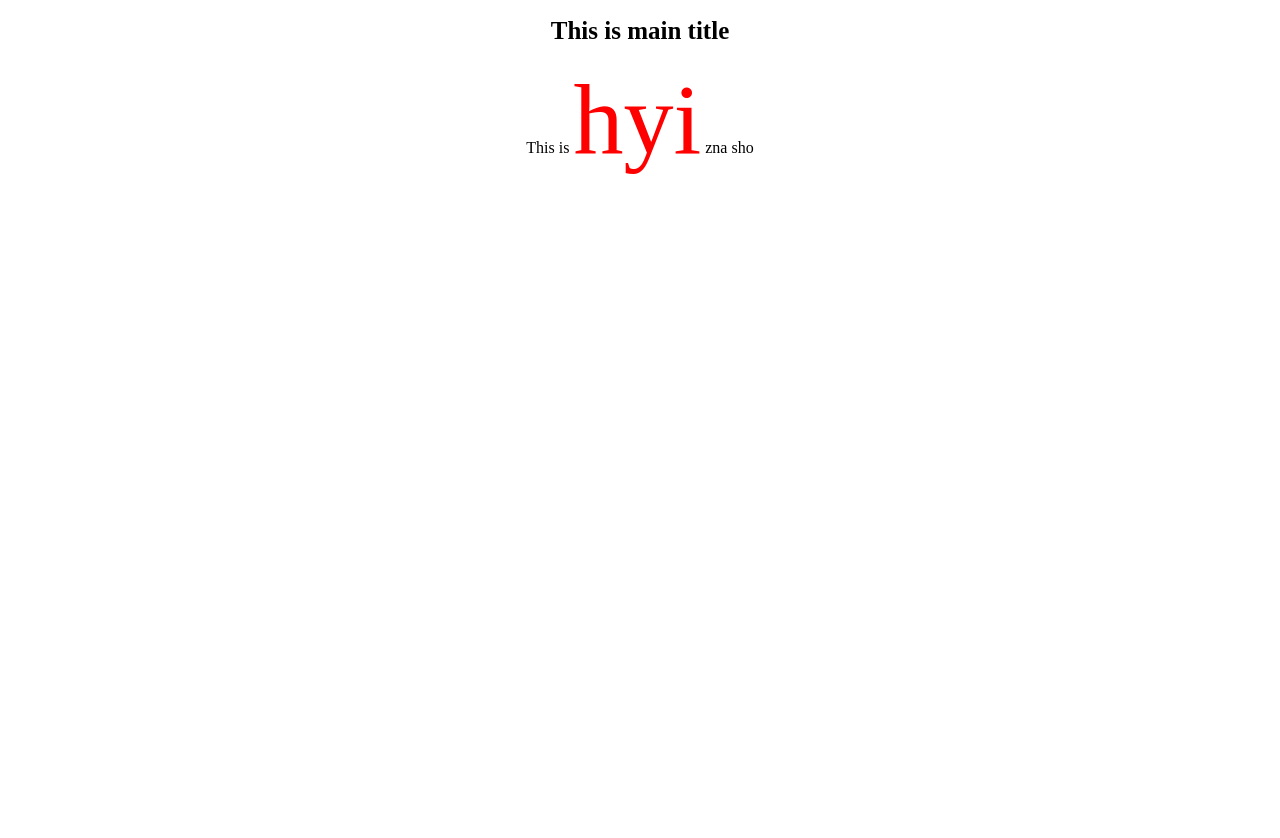
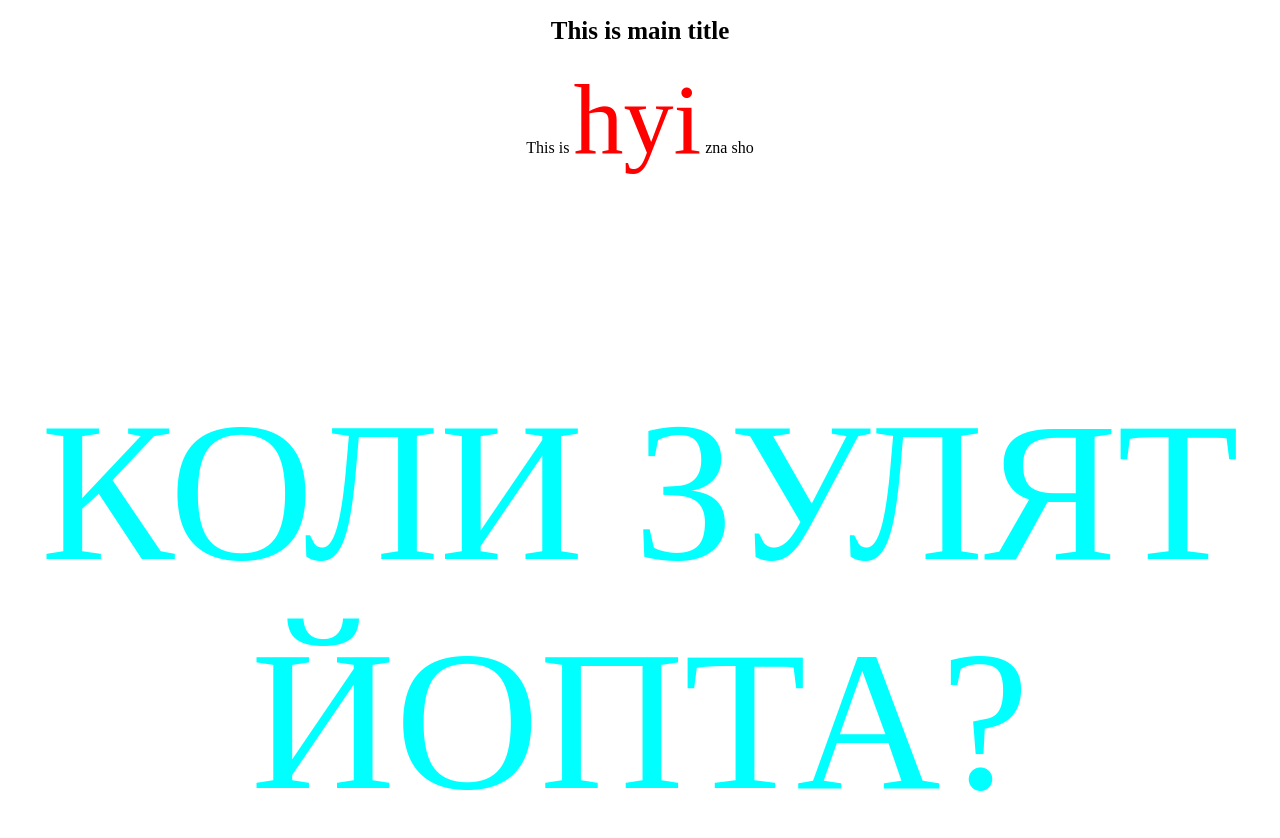
Before and after one commit to Pro100DeSkree/pro100deskree.github.io, a plain HTML site: page index.html in a window 1280 px wide. Before the commit the page ends 800 px from the top, so only its background shows below. Drawn offline with Linux system fonts and the light colour scheme.

Commit message:
Додано напис коли гулять

```diff
--- a/index.html
+++ b/index.html
@@ -7,5 +7,6 @@
 <body>
 	<h1 class="main_title" align="center">This is main title</h1>
 	<p class="paragraph" align="center">This is <span>hyi</span> zna sho</p>
+	<p class="kolu_gylat" align="center">КОЛИ ЗУЛЯТ ЙОПТА?</p>
 </body>
 </html>
--- a/style.css
+++ b/style.css
@@ -1,5 +1,5 @@
  .main_title{
-	font-size: 25px
+	font-size: 25px;
  }
 
  .paragraph{
@@ -9,3 +9,7 @@
 	 font-size: 100px;
 	 color: red;
  }
+ .kolu_gylat{
+	 font-size: 200px;
+	 color: cyan;
+ }
```
